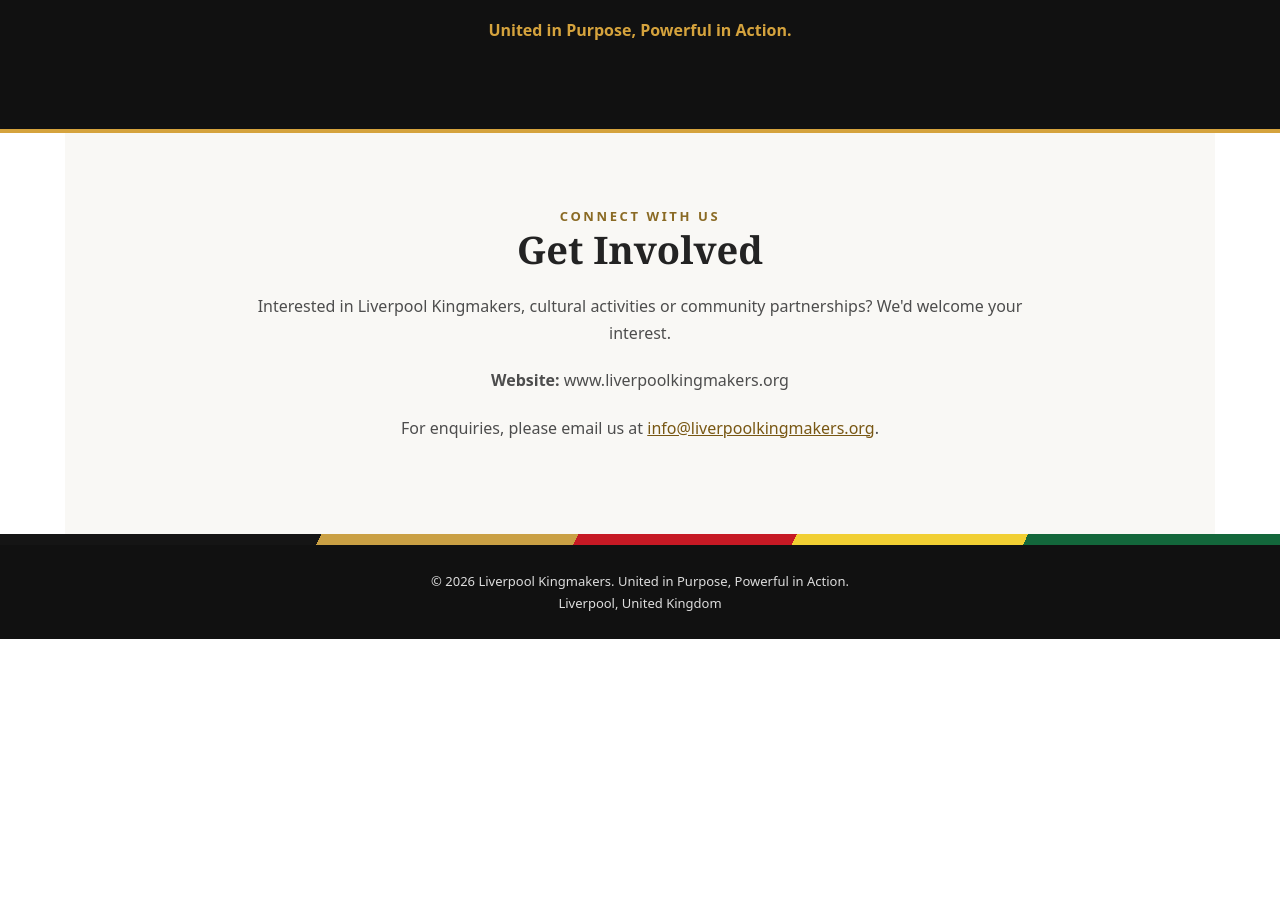
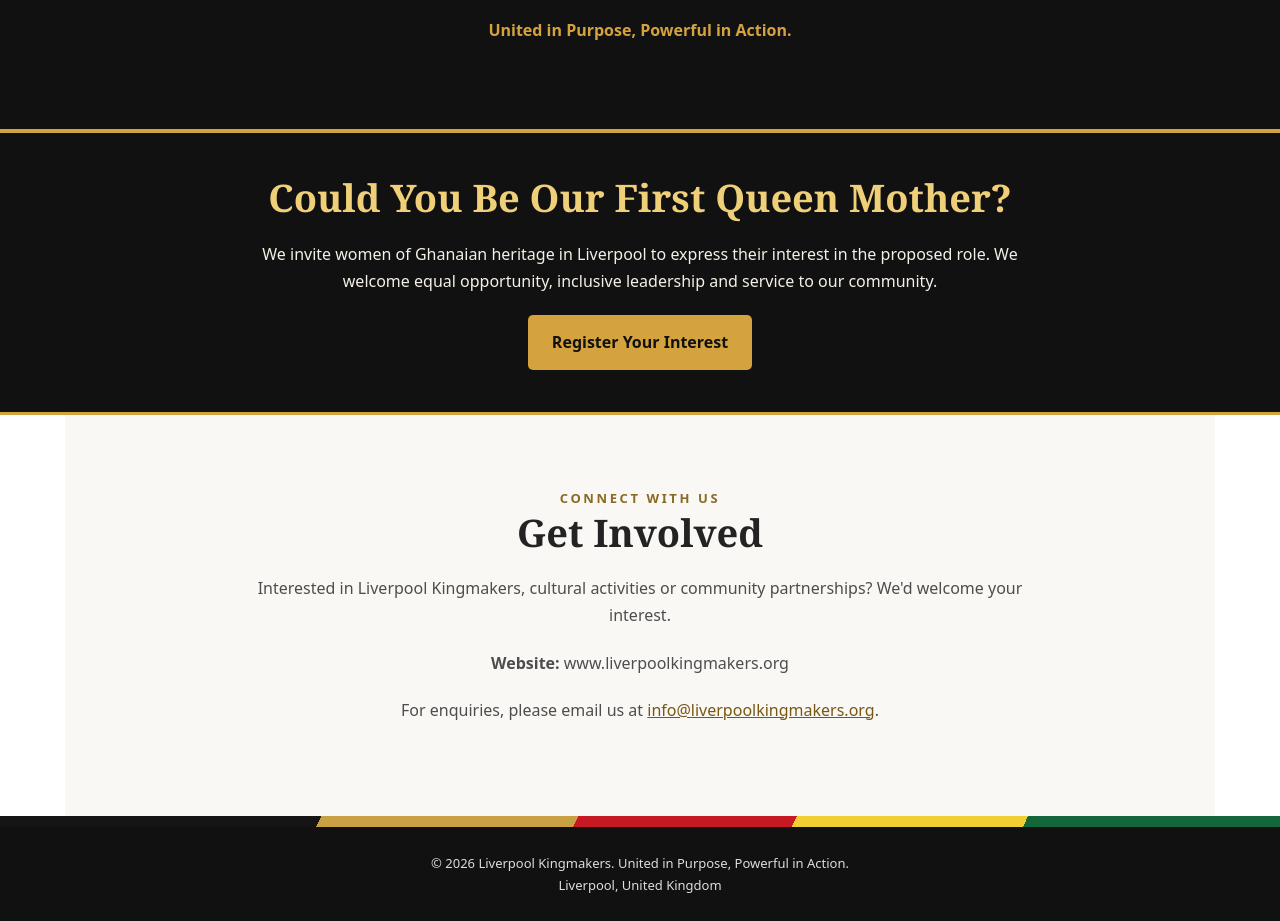
Before and after one commit to macjames-create/liverpool-kingmakers, a plain HTML site: page index.html in a window 1280 px wide. Shown: the part 2483-3404 px from the top of the page. Before the commit the page ends 3122 px from the top, so only its background shows below. Drawn offline with Linux system fonts and the light colour scheme.

Commit message:
Add black and gold Queen Mother expression of interest page

```diff
--- a/index.html
+++ b/index.html
@@ -178,6 +178,7 @@ img{max-width:100%;height:auto}
     United in Purpose, Powerful in Action.
   </p>
 </section>
+<section style="background:#111;color:#f5f0e7;text-align:center;padding:42px 20px;border-bottom:3px solid #d5a33d"><h2 style="color:#f0cf79">Could You Be Our First Queen Mother?</h2><p>We invite women of Ghanaian heritage in Liverpool to express their interest in the proposed role. We welcome equal opportunity, inclusive leadership and service to our community.</p><a href="queen-mother.html" style="display:inline-block;background:#d5a33d;color:#111;padding:14px 24px;border-radius:5px;font-weight:bold;text-decoration:none">Register Your Interest</a></section>
 <section class="section contact" id="contact"><div class="eyebrow">Connect with us</div><h2>Get Involved</h2><p>Interested in Liverpool Kingmakers, cultural activities or community partnerships? We'd welcome your interest.</p><p><strong>Website:</strong> www.liverpoolkingmakers.org</p><p>
 For enquiries, please email us at
 <a href="mailto:info@liverpoolkingmakers.org">info@liverpoolkingmakers.org</a>.
```
Also changed, not shown: queen-mother.html (added, +1 -0 lines).
